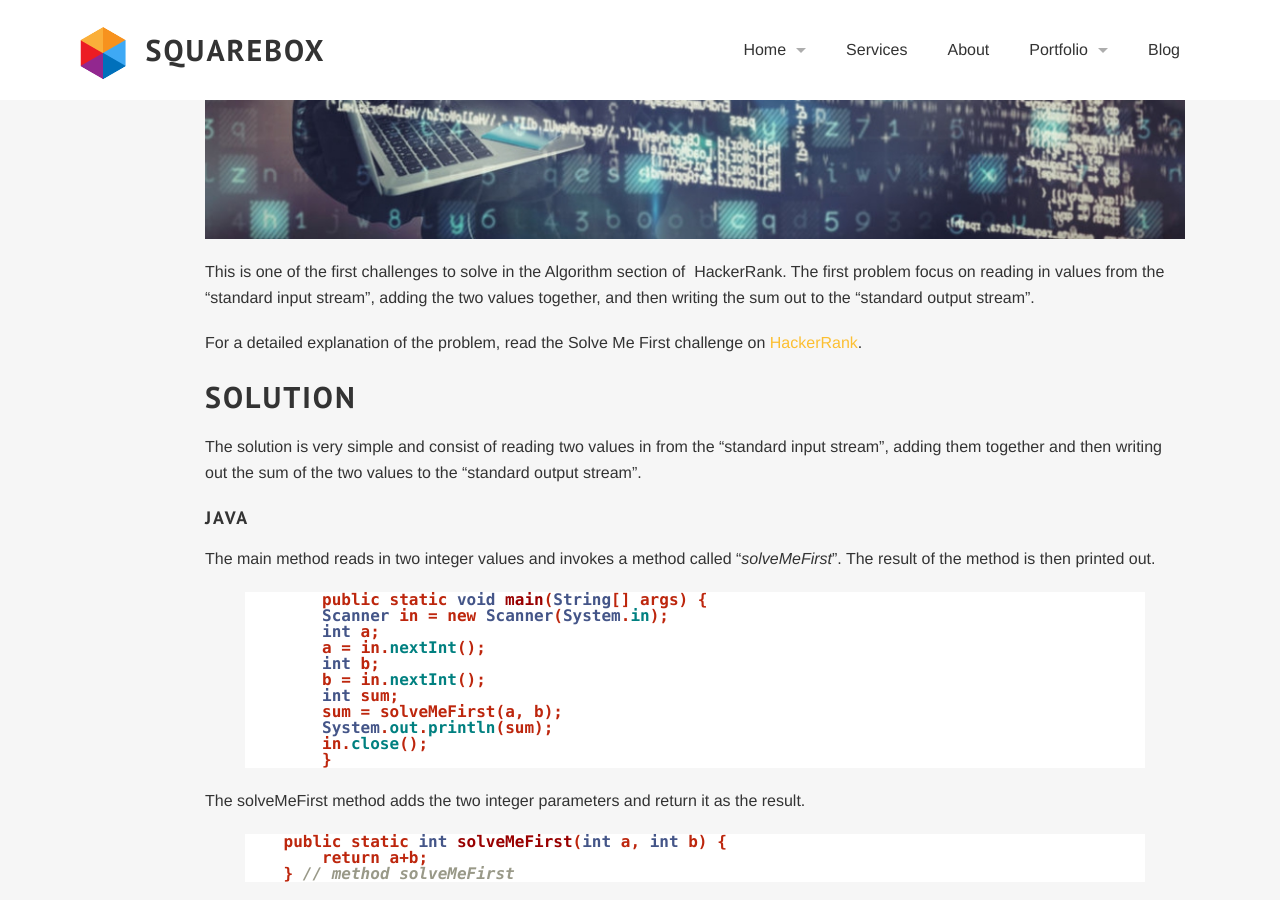
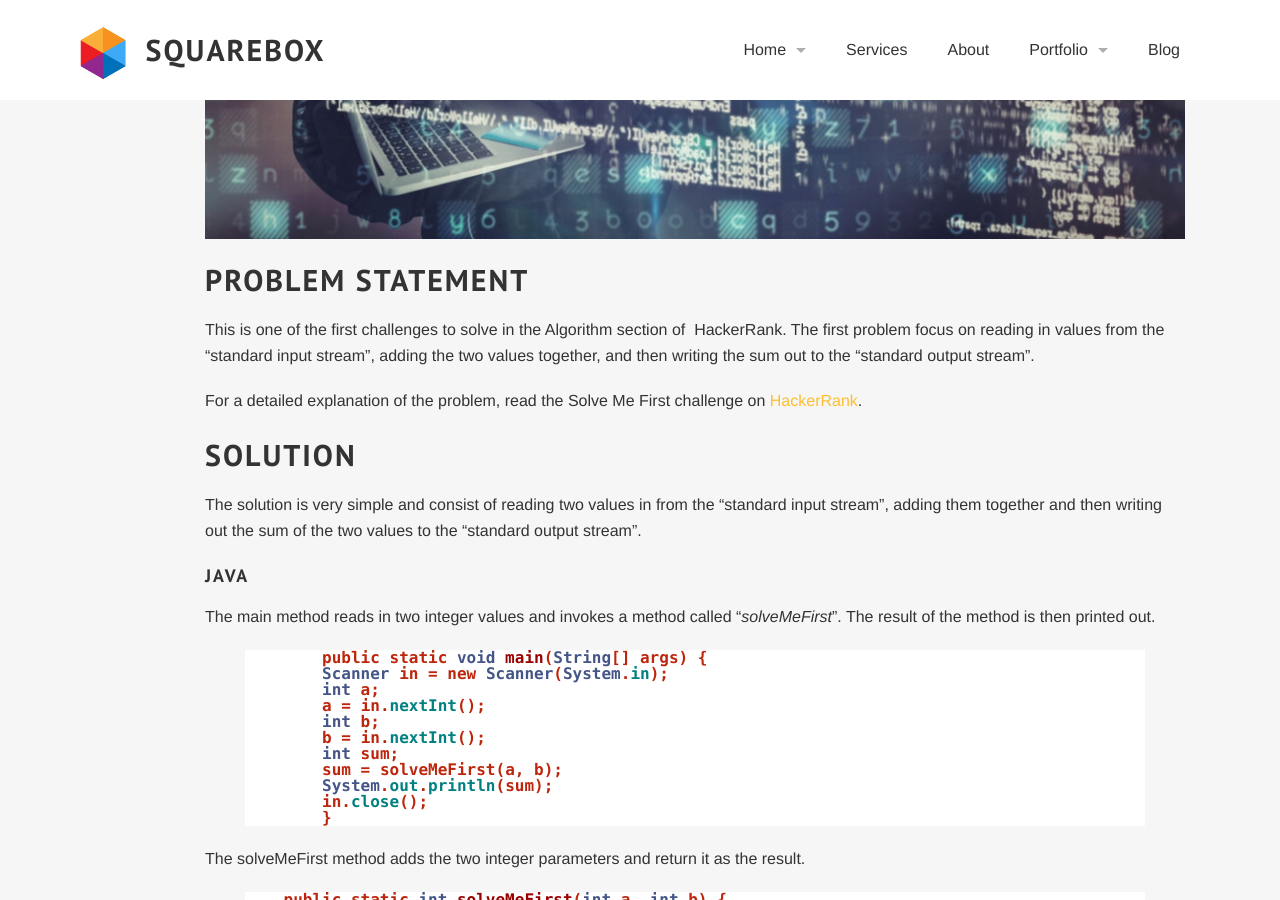
Before and after one commit to trytocontribute/code2bits.github.io, a Jekyll site: the page built from _posts/2017-12-06-code-challenge-hackerrank-algorithm-solvemefirst.md, in a window 1280 px wide and 900 px high, scrolled down 578 px. Built offline with Jekyll 4.4.1, drawn with Linux system fonts in a browser that asks for light colours; some web fonts are replaced.

Commit message:
Post: 2017-12-06 Code Challenge

```diff
--- a/_posts/2017-12-06-code-challenge-hackerrank-algorithm-solvemefirst.md
+++ b/_posts/2017-12-06-code-challenge-hackerrank-algorithm-solvemefirst.md
@@ -8,6 +8,7 @@ categories: [code_challenge, hackerrank]
 
 ![soft_skills]({{site.url}}/images/blog_header/78600152_m.jpg)
 
+## Problem Statement
 This is one of the first challenges to solve in the Algorithm section of  HackerRank. The first problem focus on reading in values from the "standard input stream", adding the two values together, and then writing the sum out to the "standard output stream".
 
 For a detailed explanation of the problem, read the Solve Me First challenge on <a href="https://www.hackerrank.com/challenges/solve-me-first">HackerRank</a>.
```
